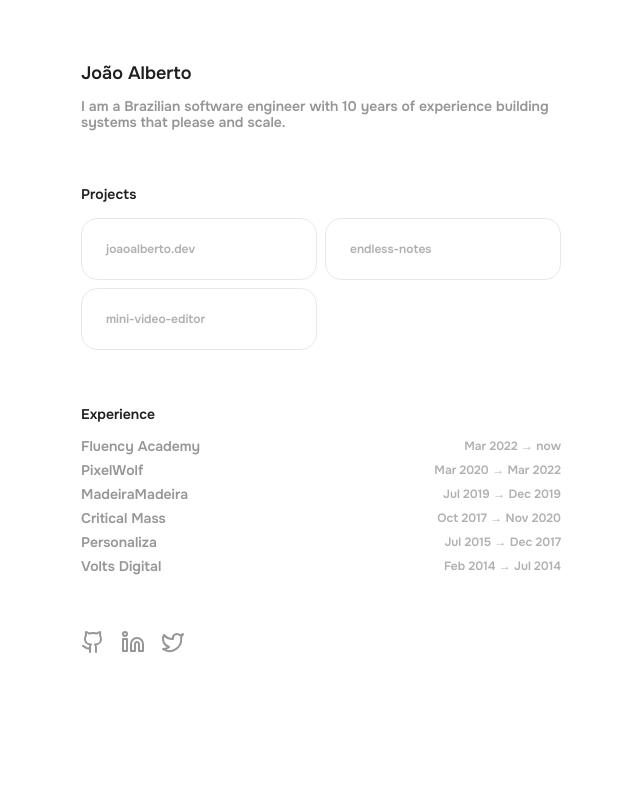
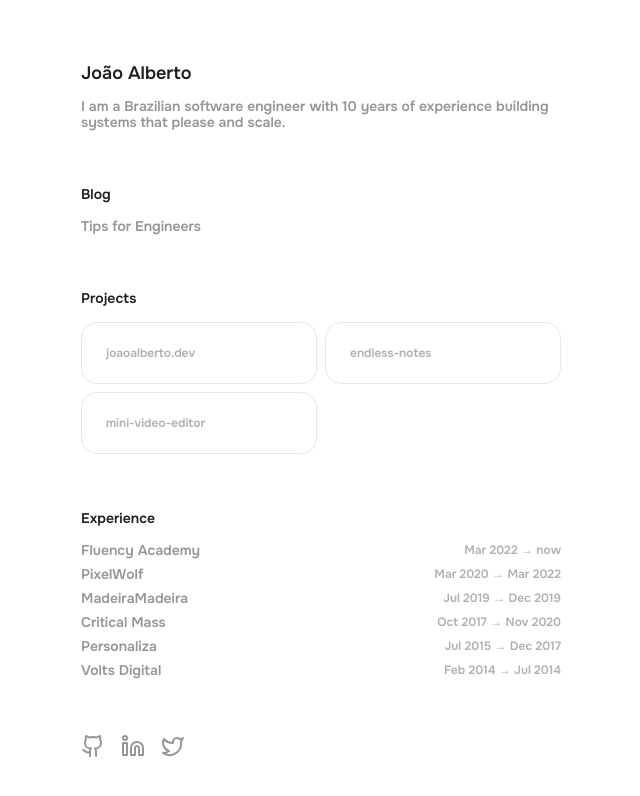
Before and after one commit to joaoalberto-dev/joaoalberto.dev, a Next.js app: page / in a window 1280 px wide. Shown: the top 796 px of the page, without its empty margins (319-959 px from the left). Built offline with nearby package versions, Linux system fonts and the light colour scheme.

Commit message:
feat: blog listing

```diff
--- a/src/app/page.tsx
+++ b/src/app/page.tsx
@@ -1,10 +1,13 @@
 import { Experiences } from "@/core/components/experiences/experiences";
 import { Header } from "@/core/components/header/header";
+import { BlogList } from "@/core/components/blog-list/blog-list";
 import { ProjectList } from "@/core/components/project-list/project-list";
 import { Section } from "@/core/components/section/section";
 import { Social } from "@/core/components/social/social";
 import text from "@/core/styles/text.module.css";
+import { getBlogPosts } from "@/core/utils/get-blog-posts";
 import { Metadata } from "next";
+import path from "path";
 
 export const metadata: Metadata = {
   title: "João Alberto",
@@ -26,18 +29,27 @@ export const metadata: Metadata = {
   },
   openGraph: {
     title: "João Alberto",
-    description: "I am a Brazilian software engineer with 10 years of experience building systems that please and scale.",
+    description:
+      "I am a Brazilian software engineer with 10 years of experience building systems that please and scale.",
     images: "https://joaoalberto.dev/og.png",
   },
 };
 
-export default function Home() {
+export default async function Home() {
+  const blogPosts = getBlogPosts(
+    path.join(process.cwd(), "src", "app", "blog")
+  );
+
   return (
     <main>
       <Header
         title="João Alberto"
         subtitle="I am a Brazilian software engineer with 10 years of experience building systems that please and scale."
       />
+      <Section>
+        <h3 className={text.subtitle}>Blog</h3>
+        <BlogList blogPosts={blogPosts} />
+      </Section>
       <Section>
         <h3 className={text.subtitle}>Projects</h3>
         <ProjectList />
--- /dev/null
+++ b/src/core/components/blog-list/blog-list.module.css
@@ -0,0 +1,5 @@
+.blog_list {
+  display: flex;
+  flex-direction: column;
+  gap: var(--spacing-1);
+}
--- /dev/null
+++ b/src/core/components/blog-list/blog-list.tsx
@@ -0,0 +1,23 @@
+import { BlogPost } from "@/core/utils/get-blog-posts";
+import styles from "./blog-list.module.css";
+import text from "@/core/styles/text.module.css";
+
+function BlogList({ blogPosts }: { blogPosts: BlogPost[] }) {
+  return (
+    <div className={styles.blog_list}>
+      {blogPosts.map((blogPost) => {
+        return (
+          <a
+            className={text.paragraph}
+            key={blogPost.slug}
+            href={`/blog/${blogPost.slug}`}
+          >
+            {blogPost.title}
+          </a>
+        );
+      })}
+    </div>
+  );
+}
+
+export { BlogList };
--- /dev/null
+++ b/src/core/utils/get-blog-posts.ts
@@ -0,0 +1,39 @@
+import { readFileSync, readdirSync } from "fs";
+import path from "path";
+
+export type BlogPost = {
+  slug: string;
+  title: string;
+  description: string;
+};
+
+function getBlogPosts(dir: string): BlogPost[] {
+  const entries = readdirSync(dir, {
+    recursive: true,
+    withFileTypes: true,
+  });
+
+  return entries
+    .filter((entry) => entry.isFile() && entry.name === "page.mdx")
+    .map((entry) => {
+      const relativePath = path.relative(
+        dir,
+        path.join(entry.parentPath, entry.name)
+      );
+
+      return path.dirname(relativePath);
+    })
+    .map((slug) => {
+      const content = readFileSync(path.join(dir, slug, "page.mdx"), "utf-8");
+      const title = content.match(/title: ["'](.*)["'],/);
+      const description = content.match(/description: ["'](.*)["'],/);
+
+      return {
+        slug,
+        title: title ? title[1] : "",
+        description: description ? description[1] : "",
+      };
+    });
+}
+
+export { getBlogPosts };
```
